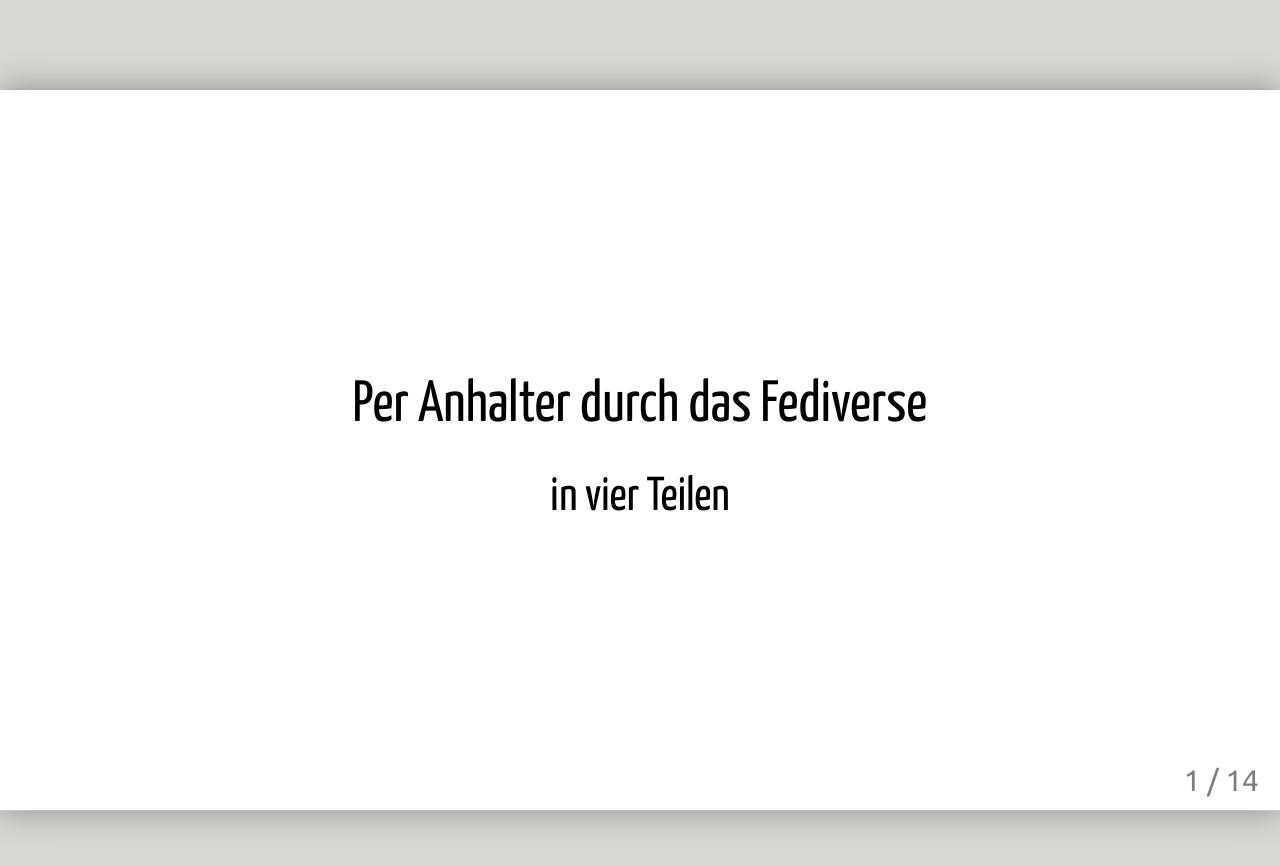
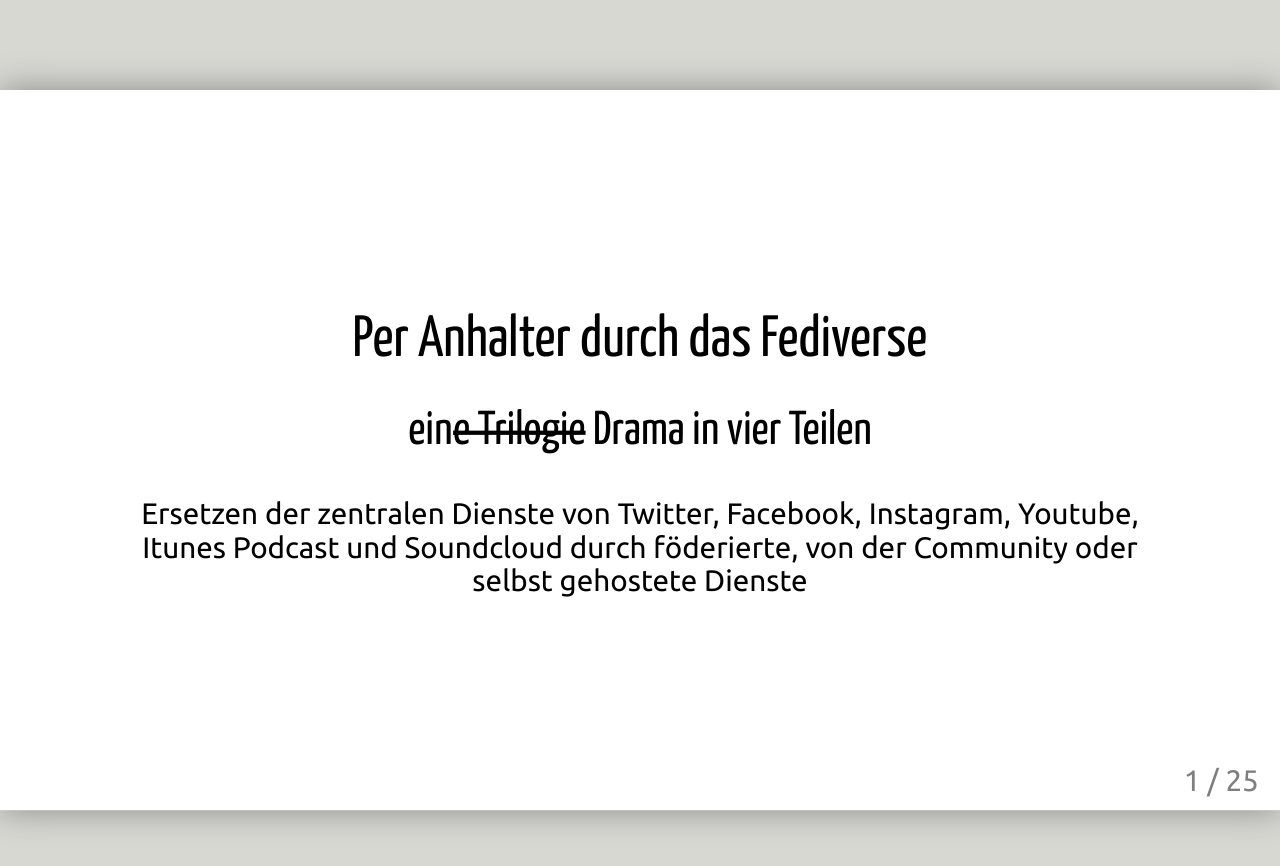
Before and after one commit to Panoptikum-social/blog.panoptikum.social, a Jekyll site: the page built from talks/pw18.html, in a window 1280 px wide. Shown: the top 866 px of the page. Built offline with Jekyll 4.4.1, drawn with Linux system fonts in a browser that asks for light colours; some of the changed lines change nothing that is shown.

Commit message:
fortsetzung vortrag

```diff
--- a/talks/pw18.html
+++ b/talks/pw18.html
@@ -7,9 +7,10 @@
 class: center, middle
 
 # Per Anhalter durch das Fediverse
+## ein~~e Trilogie~~ Drama in vier Teilen
 
-## in vier Teilen
-
+Ersetzen der zentralen Dienste von Twitter, Facebook, Instagram, Youtube, Itunes Podcast und
+Soundcloud durch föderierte, von der Community oder selbst gehostete Dienste
 ---
 class: center, middle
 
@@ -18,102 +19,149 @@
 ![Barcode](/img/sub9/barcode.png)
 
 https://panoptikum.io/informatom
+---
 
----
 # Die 4 Teile
 
 1. Vom Urknall bis 2018 - Entwicklung des Fediverse
-2. Protokolle und Dienste
-3. Hands-on
-4. Call-to-action: selber ein Service konzipieren und implementieren
-
+2. Protokolle, Dienste und Privcacy
+3. Hands-on: Installation einer Pleroma Instanz
+4. Call-to-action: ein Service konzipieren und implementieren
 ---
 
 # 1. Entwicklung des Fediverse
 
+## 2008
 
-* 2008 - identi.ca  Evan Prodromou
+* identi.ca Evan Prodromou
   * Control Yourself -> Laconica -2009> Status.Net (PHP) -2013> pump.io (Node.js) & Gnu.Social -,
   * Indenti.ca Service wechselte Software mehrmals
   * Wikitravel (2003), Fuzzy.ai
   * Stefan: Linux Outlaws
   * alles Microblogging a.k.a. Twitter
 
-* 2016 Mastodon
+---
+
+## 2016
+
+* Mastodon
   * Microblogging
   * Ruby on Rails
   * nginx, React, Redux, Redis, node, yarn, imagemagick, ffmpeg, libprotobuf-dev, postgresql, let's encrypt, elasticsearch
   * oftmals auf Docker oder auf Ubuntu Server installiert
   * Stefan: Biddu ein Zombie? Twitter geht eh...
-
   * 2017 Pleroma
   * Elixir & Phoenix
   * weniger externe Abhängigkeiten: nginx, postgres, let's encrypt
   * Ressourcenschonend, läuft auf Raspberry Pi 3
   * auch Microblogging
   * Stefan: gepackt :-) und begonnen nachzudenken
-
+---
+class: center, middle
+background-image: url(/img/pw18/userzahlen.png)
 ---
 
-# Dienste und Protokolle
+# 2. Dienste, Protokolle und Privacy
 
-* ownCloud (2011) mit Fork Nextcloud (2016)
-  * Filesharing
-  * Kalender
-  * Kontakte
-  * viele Plugins
-
-* Hubzilla
-  * Blogging
-
-* PeerTube (2015)
-  * Video Hosting
-
-* PixelFed
-  * Image Hosting
-
-* Funkwhale
-  * audio hosting and sharing (Fediverse Podcast, Episode 1)
-
-* aktuell 29 Plattformen auf Wikipediaseite genannt
-  * unterschiedliche Protokolle > 10
-  * d.h. Services könnnen großteils nicht miteinander sprechen
-
+* Was ist ein Dienst, was eine Instanz?
+* Was ist in diesem Kontext ein Protokoll?
+* Hilft mir das Fediverse, meine Privatsphäre zu wahren?
 ---
 
 class: center, middle
-background-image: url(/img/sub9/suchergebnis.png)
+background-image: url(/img/pw18/dienste.png)
+---
 
+# Dienste
 
+* ownCloud (2011) mit Fork Nextcloud (2016)<br/>
+  Filesharing, Kalender, Kontakte, viele Plugins
+
+* Hubzilla: Blogging
+
+* PeerTube (2015): Video Hosting
+
+* PixelFed: Image Hosting
+
+* Funkwhale: audio hosting and sharing (Fediverse Podcast, Episode 1)
+
+* aktuell 29 Plattformen auf Wikipediaseite genannt
+---
+
+# Protokolle
+
+* unterschiedliche Protokolle > 10<br/>
+  d.h. Services könnnen großteils nicht miteinander sprechen
+
+* Webfinger
+* ActivityPub, Activity-Streams und Json-LD (und oStatus)
+
+* WebDAV
+
+* diaspora
+
+* XMPP
+---
+class: center, middle
+background-image: url(/img/pw18/protokolle.png)
+---
+
+# Und die Privacy?
+
+* keine Verschlüsselung der Nachrichten
+* Transport Verschlüsselung (https)
+* Moderation der Instanzen
+* Der Fall Wil Wheaton (Wesley Crusher in Raumschiff Enterprise)
+  oder: Technologie löst oder verhindert in keiner Weise Konflike zwischen Menschen
+---
+
+# 3. Installation einer Pleroma Instanz
+
+* Warum Pleroma als Beispiel?
+* mit 32 EUR für einen Raspberry Pi bist Du dabei
+* (das stimmt so nicht!)
+---
+
+# Disclaimer und Argumente gegen das Selbsthosting
+
+* Wartung: Sicherheitsupdates einspielen
+* Administration: verhalten sich die User:innen den Richtlinien der Instanz / der Gesetzeslage entsprechend?
+* Backup: besser 2 als 1, dezentral
+* Redundanz ist relativ schwer zu erreichen
+
+* Also vielleicht doch besser auf einer fremden Instanz, der man vertraut?
+* Admins können alle Nachrichten lesen
+* Instanz mit User:innen ähnlicher Interessenslage können großen Vorteil der Timeline und der
+lokalen Suche bieten
+* Es spricht nichts gegen mehrere Accounts auf mehreren Servern
 ---
 
 # 4. Selbst ein Service konzipieren und implementieren
-
 * konkrete Beispiele sind gut!
 * [Panoptikum.io](https://www.panoptikum.io) - Podcast Verzeichnis
 * Einbetten eines Widgets der letzten Toots für einen Account
 * minimalistisch, macht aber noch sinn
 ---
-
 background-image: url(/img/pw18/fediverse-widget.png)
 ---
 
+# Schritte
+
 * Parameter ist Adresse, z.B.: @informatom@pleroma.panoptikum.io
-* Von der Adresse muss auf öffentliches Profil geschlossen werden<br/>
+* Von der Adresse muss auf öffentliches Profil geschlossen werden<br />
 (etwa durch Webfinger, wir "erraten hier" der richtigen Pfad)
 * Aus öffentlichem Profil wird die Adresse der Outbox bezogen
 * Outbox Nachrichten werden eingelesen
 * Unterscheidung zwischen Toot und Boost (wir ignorieren Likes)
 * Toot kann einfach ausgegeben werden, wir müssen nur Profilbild ermitteln
-* Dazu sollte Profil gecached werden<br/>
+* Dazu sollte Profil gecached werden<br />
 (oder bereits sein ;-) )
 * Toots von Boosts müssen von Ursprungsserver gelesen werden
-* Profile sind von Ursprungsserver zu beziehen<br/>
+* Profile sind von Ursprungsserver zu beziehen<br />
 (und am besten auch wieder zu cachen)
-* von allen Bildern reichen wir nur URL durch und cachen nicht<br/>
+* von allen Bildern reichen wir nur URL durch und cachen nicht<br />
 (das kann ein Privacy - Problem sein!)
 * Bau des HTMLs zur Ausgabe des Widgets
-
 ---
 
 # Scope
@@ -125,59 +173,89 @@
 * keinerlei Serverfunktionalität
 * also nur ein sehr kleiner Ausschnitt von ActivityPub
 * aber: Kompatibilität zu Mastodon und Pleroma!
-
 ---
 
-Aufgaben sind eigentlich wenige:
+# Aufgaben
 
-* [Web Requests](https://github.com/PanoptikumIO/pan/blob/master/lib/pan/activity_pub/net.ex) absetzen <br/>
-  (16 Zeilen Elixir)
-* Antworten in JSON parsen (in Hashmaps o.ä.) <br/>
-  ([Parsen](https://github.com/PanoptikumIO/pan/blob/master/lib/pan/activity_pub/timeline.ex): 30 Zeilen +
-  [Aufbereitung](https://github.com/PanoptikumIO/pan/blob/master/lib/pan/activity_pub/view.ex): 92 Zeilen)
-* [HTML erstellen](https://github.com/PanoptikumIO/pan/blob/master/lib/pan_web/templates/activity_pub/widget.html.eex)<br/>
+sind eigentlich nur wenige zu erledigen:
+* [Web Requests](https://github.com/PanoptikumIO/pan/blob/master/lib/pan/activity_pub/net.ex)
+  absetzen (16 Zeilen Elixir)
+
+* Antworten in JSON parsen (in Hashmaps o.ä.) <br />
+([Parsen](https://github.com/PanoptikumIO/pan/blob/master/lib/pan/activity_pub/timeline.ex): 34 Zeilen +
+[Aufbereitung](https://github.com/PanoptikumIO/pan/blob/master/lib/pan/activity_pub/view.ex): 117 Zeilen)
+
+* [HTML erstellen](https://github.com/PanoptikumIO/pan/blob/master/lib/pan_web/templates/activity_pub/widget.html.eex)
   (26 Zeilen)
 ---
 
-### Probleme
+# Probleme
 
 * Header nicht gemäß Standard, richtig ist `application/activity+json`
-* Pleroma und Mastodon verwenden <> Datenstrukturen
-  * attributed_to vs actor
-  * Pleroma: erste Seite toots in der Outbox, bei Mastodon nicht
-  * -> ActivityPub ist nicht strikt standardisiert
+* Pleroma <-> Mastodon: unterschiedliche Datenstrukturen
+    * `attributedTo` vs `actor`
+    * Pleroma: hat bereits die erste Seite Toots in der Outbox, Mastodon nicht
+
+-> ActivityPub ist nicht strikt standardisiert
 ---
 
-### Aufwand
+# Aufwand
 
 * überraschend viele Requests -> Caching nötig
-* In Protokoll einlesen
+* sich in das Protokoll ActivityPub einlesen
 * Bibliotheken auswählen
 * in Responses einlesen und Links "nachlaufen"
 * Unterschiede Pleroma/Mastodon
 * ~ 10 Stunden
+---
 
+# Lesetipps 1
+
+* Wikipedia Seite [Fediverse](https://en.wikipedia.org/wiki/Fediverse)
+* Ausführlicher Blogpost mit vielen weiteren Aspekten von Matthias Meißer:
+[Erfahrungsbericht Mastodon](https://workpress.plattform32.de/2018/09/erfahrungsbericht-mastodon/)
+* Blogpost [What is Pleroma](https://blog.soykaf.com/post/what-is-pleroma/) von Pleroma Entwickler Lain
+* [The Federation](https://the-federation.info/) - Statistik Server zum Fediverse
+* [Privacy and Tracking on the Fediverse](https://blog.soykaf.com/post/privacy-and-tracking-on-the-fediverse/)
+* Vergleich, wie groß Email noch immer ist:
+[DomainTools Internet Statistics - Mailservers](http://research.domaintools.com/statistics/mailservers/)
+* [fediverse.space](https://fediverse.space/) - Visualisierung der Vernetzung zwischen den Instanzen
+* [Twitter Mastodon Bridge](https://bridge.joinmastodon.org/) - finde deine Freunde auf Mastodon
+* Liste von [Mastodon Tools](https://github.com/tootsuite/documentation/blob/master/Using-Mastodon/Apps.md)
+  auf Github <br/>
+  Fragmentierung wird deutlich
+---
+
+# Lesetipps 2
+
+* Der Fall Wil Wheaton
+  * Statement auf seinem Blog:
+    [The world is a terrible place right now, and that’s largely because it is what we make it.](http://wilwheaton.net/2018/08/the-world-is-a-terrible-place-right-now-and-thats-largely-because-it-is-what-we-make-it/)
+  * Blog Post by Amber Enderton: [Wil Wheaton Has a Listening Problem
+](https://medium.com/@AmberEnderton/wil-wheaton-has-a-listening-problem-accdf6277b88)
+  * Artikel auf The Verge:
+[Twitter rival Mastodon isn’t safe from online mobs either](https://www.theverge.com/2018/8/31/17801404/mastodon-harassment-wil-wheaton-mobs-twitter)
+
+* [activitypub rocks](http://activitypub.rocks/) test suide
+* [ActivityPub](https://www.w3.org/TR/activitypub/) - der W3C Standard
 ---
 class: center, middle
 
-Diese Presentation ist online: <br/>
+Diese Presentation ist online: <br />
+
 [https://blog.panoptikum.io/pw18](https://blog.panoptikum.io/pw18)
 
 Stefan: <stefan@panoptikum.io>
 
 twitter: [@informatom](https://www.twitter.com/informatom)
 
+fediverse [@informatom@pleroma.panoptikum.io](https://pleroma.panoptikum.io/users/informatom)
 
+---
 
+# Todo
 
-# 1. Vom Urknall bis 2018 - Entwicklung des Fediverse
-
-# 2. Protokolle und Dienste
-* dezentrale Natur der Services
-* ActivityPub, Activity-Streams und Json-LD
-* Aspekte: Privatsphäre, Backup und Redundanz
-* Ersetzen der zentralen Services von Twitter, Facebook, Instagram, Youtube, Itunes Podcast und Soundcloud durch föderierte, von der Community oder selbst gehostete Instanzen von Mastodon, Pleroma, Friendica, Gnu Social, Diaspora, Pixelfed, Nextcloud, PeerTube, Panoptikum und FunkWhale
-
+* Privatsphäre Post einbauen
 
 # 3. Hands-on
   * Instanz installieren
```
Also changed, not shown: img/pw18/dienste.png (added), img/pw18/protokolle.png (added), img/pw18/userzahlen.png (added). Lines whose indentation alone changed are shown as unchanged.
